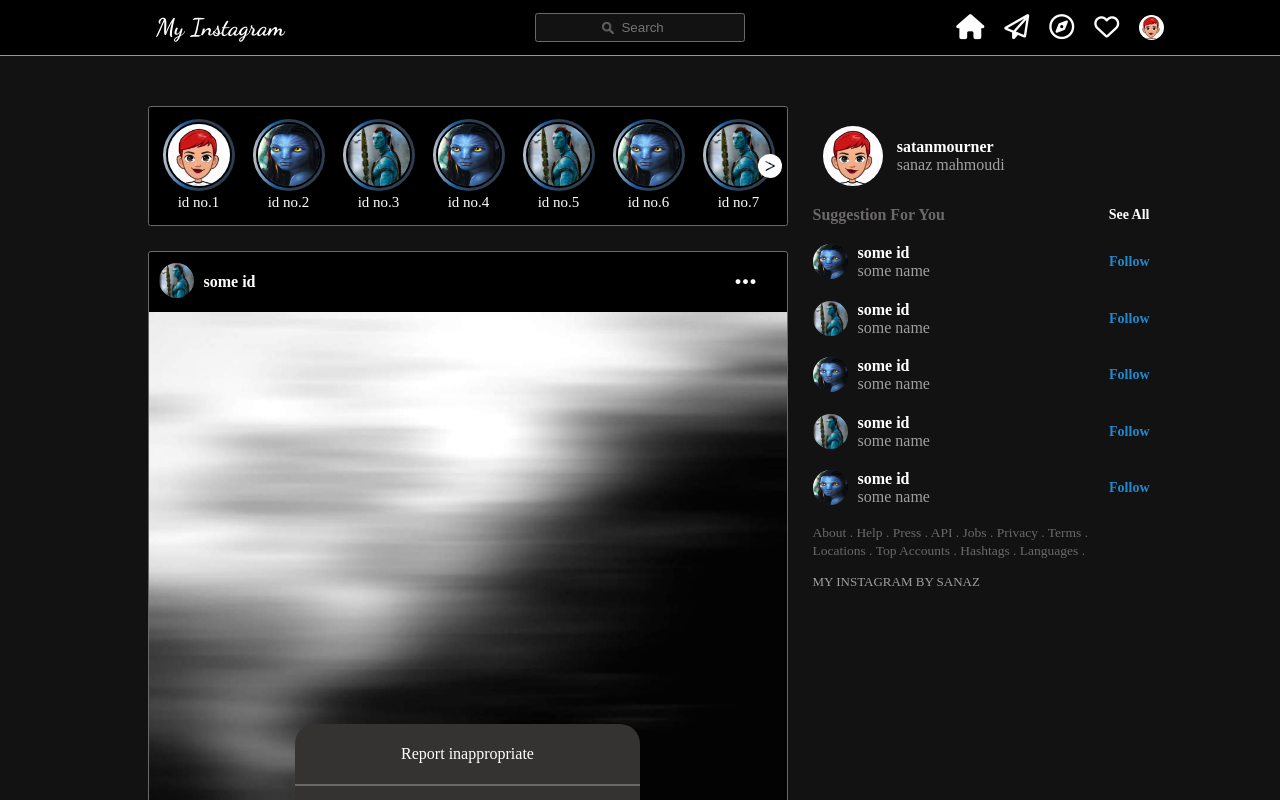
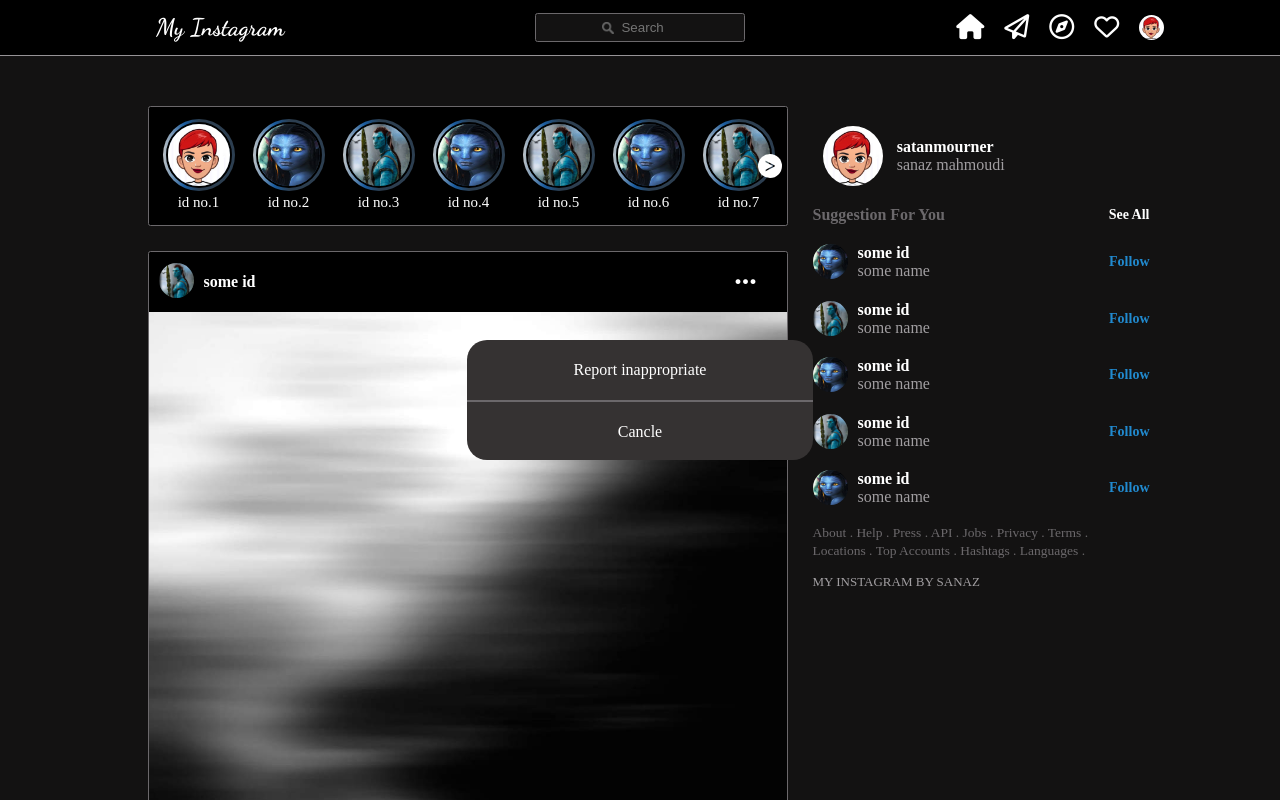
Before and after one commit to satanmourner/Sample-Instagram, a React (Create React App) app: page / in a window 1280 px wide. Both pictures are taken after a click on the element "...". Shown: the top 800 px of the page. Built offline with nearby package versions, Linux system fonts and the light colour scheme.

Commit message:
some changes for more content click

```diff
--- a/public/css/MainContent.css
+++ b/public/css/MainContent.css
@@ -158,3 +158,18 @@ textarea.comment-message {
   padding: 0px 15px;
   cursor: pointer;
 }
+
+div.more-content {
+  width:27%;
+  height: 15%;
+  position: absolute;
+  top: 0;
+  bottom: 0;
+  right: 0;
+  left: 0;
+  margin: auto;
+  background-color: rgb(53, 50, 50);
+  border-radius: 20px;
+  cursor: pointer;
+  display: none;
+}
--- a/src/components/Content.jsx
+++ b/src/components/Content.jsx
@@ -61,6 +61,7 @@ export default class Content extends React.Component {
 
   render () {
     return (
+      <div>
         <div className="content">
           <div className="header-content-row">
             <div className="header-content">
@@ -75,15 +76,7 @@ export default class Content extends React.Component {
               ...
             </div>
           </div>
-        <div className="more-container" style={{display: this.state.more ? "block" : "none"}}>
-          <div className="more-link borderUp" ref={this.link}>
-            <a href="mailto: mahmoudi.sanaz59@gmail.com">Report inappropriate</a>
-          </div>
-          <hr />
-          <div className="more-link borderDown cancle">
-            <a href="#">Cancle</a>
-          </div>
-        </div>
+
           <div className="main-post">
             <img src="./images/WALL3.jpeg" />
           </div>
@@ -129,6 +122,17 @@ export default class Content extends React.Component {
             <input type="submit" value="Post" onClick={this.handleSub} />
           </div>
         </div>
+
+        <div className="more-content" style={{display: this.state.more ? "block" : "none"}}>
+          <div className="more-link borderUp" ref={this.link}>
+            <a href="mailto: mahmoudi.sanaz59@gmail.com">Report inappropriate</a>
+          </div>
+          <hr />
+          <div className="more-link borderDown cancle">
+            <a href="#">Cancle</a>
+          </div>
+        </div>
+      </div>
     );
   }
 }
```
Lines whose indentation alone changed are shown as unchanged.
